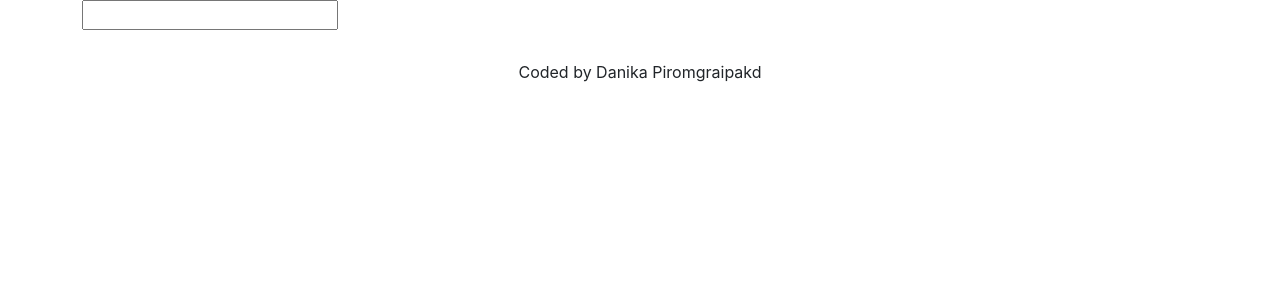
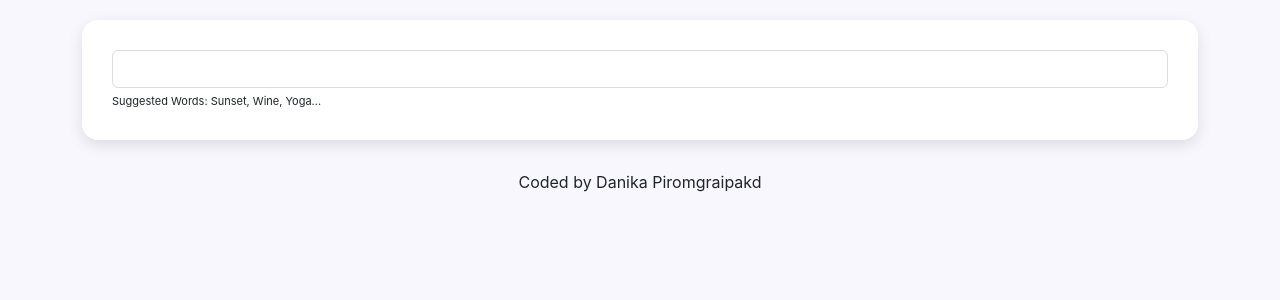
Before and after one commit to D4NIKA/dictionary-project, a React (Create React App) app: page / in a window 1280 px wide. Shown: the top 300 px of the page. Built offline with nearby package versions, Linux system fonts and the light colour scheme.

Commit message:
added styling

```diff
--- a/src/App.css
+++ b/src/App.css
@@ -2,3 +2,11 @@
   text-align: center;
   margin: 30px 0;
 }
+
+body {
+  background: #f9f7fe;
+}
+
+a {
+  color: #c5affc;
+}
--- a/src/Dictionary.css
+++ b/src/Dictionary.css
@@ -0,0 +1,21 @@
+.Dictionary section {
+  background: white;
+  padding: 30px;
+  border-radius: 16px;
+  box-shadow: 0px 5px 15px rgba(0, 0, 1, 0.109);
+  margin: 20px 0;
+}
+
+.Dictionary input {
+  width: 100%;
+  border-radius: 6px;
+  padding: 6px 4px;
+
+  color: #333;
+  border: 1px solid #ddd;
+}
+
+.Dictionary .hint {
+  font-size: 11px;
+  margin-top: 5px;
+}
--- a/src/Dictionary.js
+++ b/src/Dictionary.js
@@ -24,9 +24,13 @@
   }
   return (
     <div className="Dictionary">
-      <form onSubmit={search}>
-        <input type="search" onChange={handleKeywordChange} />
-      </form>
+      <section>
+        <form onSubmit={search}>
+          <input type="search" onChange={handleKeywordChange} />
+        </form>
+        <div className="hint">Suggested Words: Sunset, Wine, Yoga...</div>
+      </section>
+
       <Results results={results} />
     </div>
   );
--- /dev/null
+++ b/src/Meaning.css
@@ -0,0 +1,10 @@
+.Meaning h3 {
+  font-size: 24px;
+  line-height: 1.5;
+  font-weight: bold;
+}
+
+.Meaning .example {
+  opacity: 0.7;
+  font-style: italic;
+}
--- a/src/Meaning.js
+++ b/src/Meaning.js
@@ -1,5 +1,6 @@
 import React from "react";
 import Synonyms from "./Synonyms.js";
+import "./Meaning.css";
 
 export default function Meaning(props) {
   return (
@@ -8,12 +9,10 @@
       {props.meaning.definitions.map(function (definition, index) {
         return (
           <div key={index}>
-            <p>
-              {definition.definition}
-              <br />
-              <Synonyms synonyms={definition.synonyms} />
-              <em>{definition.example}</em>
-            </p>
+            <div className="definition">{definition.definition}</div>
+            <br />
+            <div className="example">{definition.example}</div>
+            <Synonyms synonyms={definition.synonyms} />
           </div>
         );
       })}
--- /dev/null
+++ b/src/Phonetic.css
@@ -0,0 +1,24 @@
+.Phonetic {
+  margin: 15px 0;
+}
+
+.Phonetic a {
+  border: 1px solid #ddd;
+  text-decoration: none;
+  padding: 8px 15px;
+  margin-right: 10px;
+  border-radius: 20px;
+  font-weight: bold;
+  font-size: 13px;
+  transition: all 150ms ease-in-out;
+}
+
+.Phonetic a:hover {
+  background: #c5affc;
+  color: white;
+}
+
+.Phonetic .text {
+  opacity: 0.5;
+  font-weight: bold;
+}
--- a/src/Phonetic.js
+++ b/src/Phonetic.js
@@ -1,4 +1,5 @@
 import React from "react";
+import "./Phonetic.css";
 
 export default function Phonetic(props) {
   return (
@@ -6,8 +7,7 @@
       <a href={props.phonetic.audio} target="_blank" rel="noreferrer">
         Listen
       </a>
-      <br />
-      {props.phonetic.text}
+      <span className="text">{props.phonetic.text}</span>
     </div>
   );
 }
--- /dev/null
+++ b/src/Results.css
@@ -0,0 +1,5 @@
+.Results h2 {
+  font-size: 36px;
+  font-weight: bold;
+  line-height: 1.5;
+}
--- a/src/Results.js
+++ b/src/Results.js
@@ -1,11 +1,13 @@
 import React from "react";
 import Meaning from "./Meaning.js";
 import Phonetic from "./Phonetic.js";
+import "./Results.css";
 
 export default function Results(props) {
   if (props.results) {
     return (
       <div className="Results">
+        <section>
           <h2>{props.results.word}</h2>
           {props.results.phonetics.map(function (phonetic, index) {
             return (
@@ -14,11 +16,12 @@
               </div>
             );
           })}
+        </section>
         {props.results.meanings.map(function (meaning, index) {
           return (
-            <div key={index}>
+            <section key={index}>
               <Meaning meaning={meaning} />
-            </div>
+            </section>
           );
         })}
       </div>
--- /dev/null
+++ b/src/Synonyms.css
@@ -0,0 +1,11 @@
+.Synonyms {
+  margin: 30px 0 0;
+  padding: 0;
+}
+
+.Synonyms li {
+  font-size: 15px;
+  display: inline-block;
+  padding-right: 10px;
+  line-height: 1px;
+}
--- a/src/Synonyms.js
+++ b/src/Synonyms.js
@@ -1,4 +1,5 @@
 import React from "react";
+import "./Synonyms.css";
 
 export default function Synonyms(props) {
   if (props.synonyms) {
```
Lines whose indentation alone changed are shown as unchanged.
